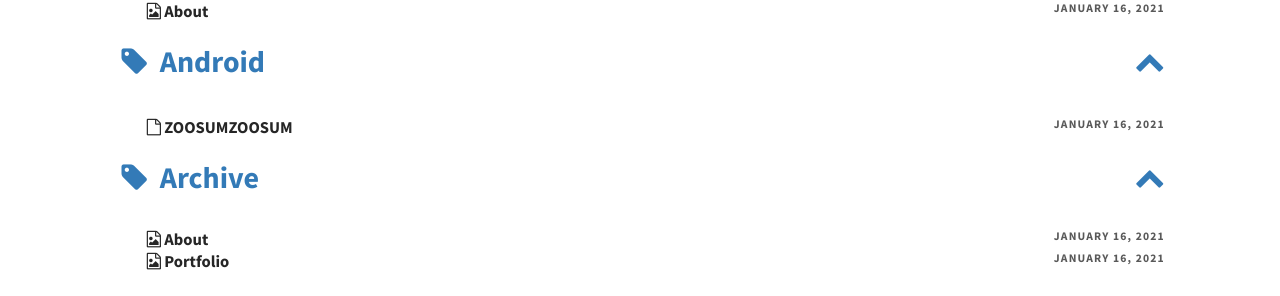
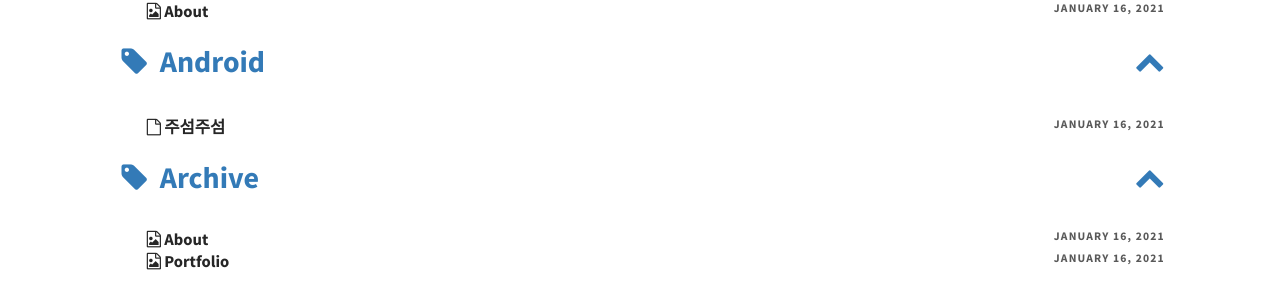
Before and after one commit to aerimforest/yenimm, a Jekyll site: the page built from pages/tags.md, in a window 1280 px wide and 1400 px high, scrolled down 484 px. Shown: the part 143-439 px from the top of the window. Built offline with Jekyll 4.4.1, drawn with Linux system fonts in a browser that asks for light colours; some of the changed text lies outside the part shown.

Commit message:
Update zoosumzoosum.md

```diff
--- a/_portfolio/zoosumzoosum.md
+++ b/_portfolio/zoosumzoosum.md
@@ -1,6 +1,6 @@
 ---
 layout: post
-title: ZOOSUMZOOSUM
+title: 주섬주섬
 img: "assets/img/portfolio/zoosum_typelogo.png"
 date: 16 January 2021
 tags: [Android, Projects, Portfolio]
```
